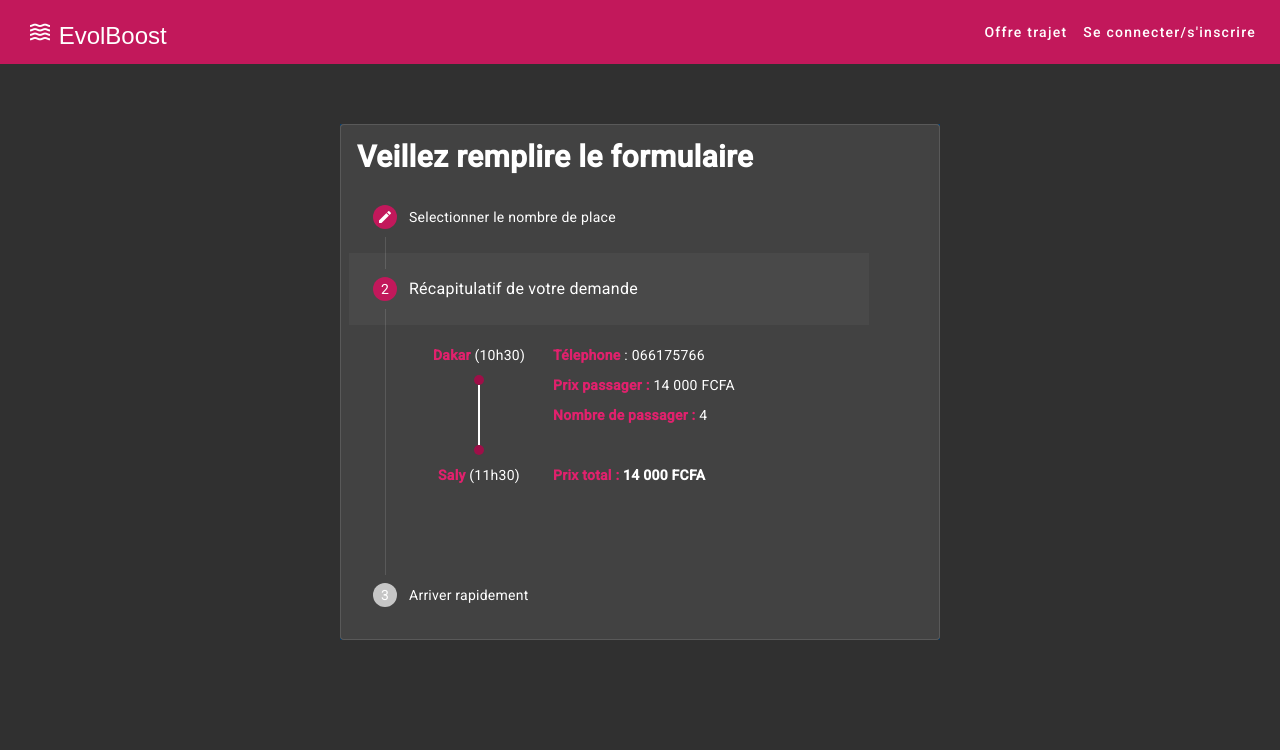
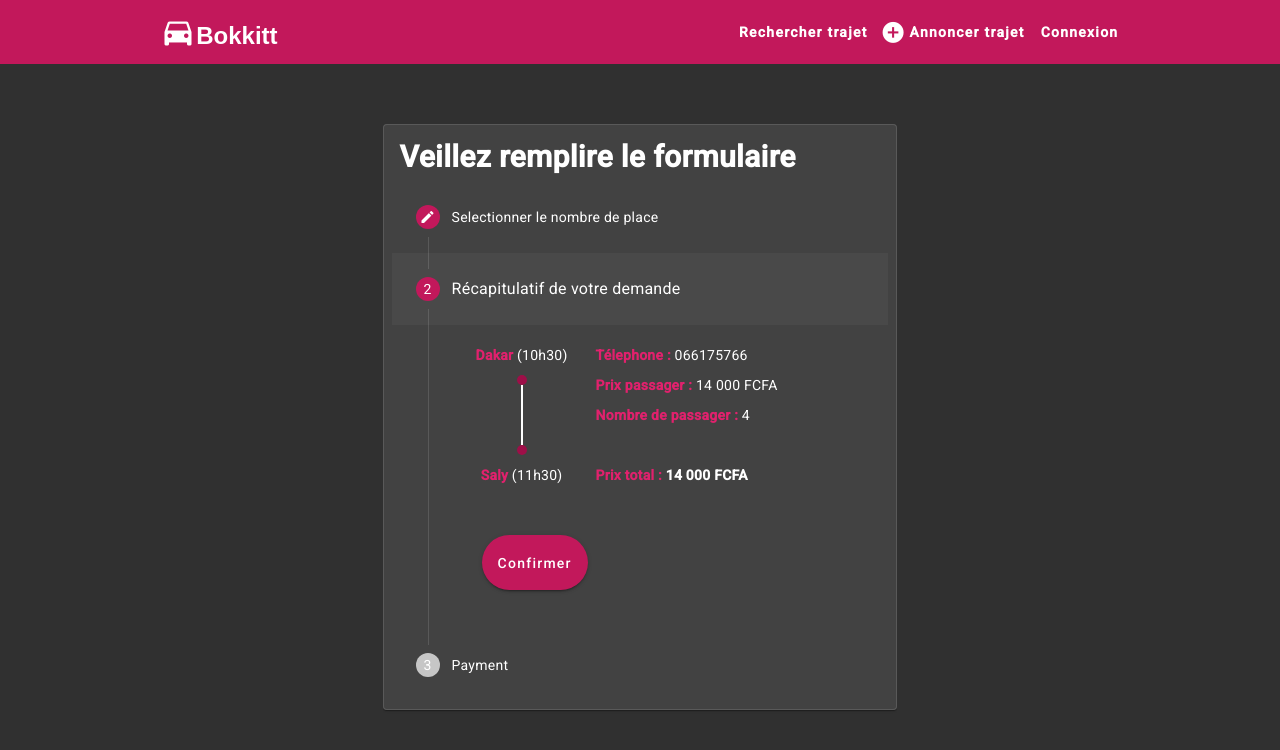
Before and after one commit to mouhamadoudou/Bokkitt-Front, an Angular app: page /reservation in a window 1280 px wide. Both pictures are taken after a click on the button "Confirmer". Shown: the top 750 px of the page. Built offline with nearby package versions, Linux system fonts and the light colour scheme.

Commit message:
Improve the design of various pages

```diff
--- a/src/app/admin/admin.component.css
+++ b/src/app/admin/admin.component.css
@@ -12,6 +12,7 @@
 }
 
 .toolbar {
+    padding: 0 12% 0 12%;
     position: sticky;
     top: 0;
     z-index: 1000;
@@ -33,6 +34,42 @@
     /* border-width: 10px; */
     padding-top: 3px;
     border-style: solid;
-    border-color:#9e0f48;
+    border-color: #9e0f48;
     width: 40px;
 }
+
+
+.bokkitt-icon {
+    /* margin-left: 400px; */
+
+    mat-icon {
+        transform: scale(1.5);
+    }
+
+    span {
+        font-weight: 600;
+    }
+}
+
+.bokkitt-nav {
+    button {
+        font-weight: 600;
+    }
+    mat-icon {
+        transform: scale(1.4);
+    }
+}
+
+@media (max-width: 768px) {
+    .bokkitt-icon {
+        margin-left: 0px;
+    }
+
+    .toolbar {
+        padding: 0;
+        position: sticky;
+        top: 0;
+        z-index: 1000;
+    }
+
+}
--- a/src/app/admin/admin.component.html
+++ b/src/app/admin/admin.component.html
@@ -2,29 +2,37 @@
     <!-- <button mat-icon-button (click)="drawerId.toggle()">
         <mat-icon> menu </mat-icon>
     </button> -->
-    <button mat-icon-button >
-        <mat-icon> waves </mat-icon>
-        EvolBoost
+    <button mat-icon-button class="bokkitt-icon">
+        <mat-icon> directions_car </mat-icon>
+        <span> Bokkitt</span>
+
     </button>
+
     <span class="spacer">
     </span>
-    <button mat-button routerLink="/home"> Offre trajet </button>
+    <div class="bokkitt-nav">
+        <button mat-button routerLink="/home"> Rechercher trajet </button>
+        <button mat-button routerLink="/home">
+        <mat-icon> add_circle </mat-icon>
+        Annoncer trajet </button>
+
         <!-- <button mat-button routerLink="profile"> Mes-Trajets </button> -->
 
         <!-- <button mat-button *ngIf="authService.roles.includes('ADMIN')">
         Annoncer un trajet
     </button> -->
         <mat-menu #importMenu class="profile-menu">
-        <button mat-menu-item > Mes informations</button>
-        <button mat-menu-item routerLink="load-students" *ngIf="authService.roles && authService.roles.includes('ADMIN')"> Mes clients</button>
+            <button mat-menu-item> Mes informations</button>
+            <button mat-menu-item routerLink="load-students"
+                *ngIf="authService.roles && authService.roles.includes('ADMIN')"> Mes clients</button>
             <button mat-menu-item routerLink="load-payments"> Hitstorique de trajet</button>
-        <button  mat-menu-item (click)="logout()" >
+            <button mat-menu-item (click)="logout()">
                 <mat-icon> exit_to_app </mat-icon>
                 Déconnexion
             </button>
         </mat-menu>
         <button mat-button routerLink="/login" *ngIf="authService.authentificated==false">
-        Se connecter/s'inscrire
+            Connexion
         </button>
 
         <button mat-button [mat-menu-trigger-for]="importMenu" *ngIf="authService.authentificated==true">
@@ -34,6 +42,8 @@
             </div>
             <!-- {{authService.username}} -->
         </button>
+    </div>
+
 </mat-toolbar>
 
 <mat-drawer-container>
--- a/src/app/home/home.component.css
+++ b/src/app/home/home.component.css
@@ -166,6 +166,9 @@ background-color: transparent;
   background-color: #AD1457;
   margin-bottom: 40px;
 
+  padding: 0 6px 0 6px;
+  border-radius: 10px;
+
 }
 
 .search-button {
--- a/src/app/reservation/reservation.component.css
+++ b/src/app/reservation/reservation.component.css
@@ -93,7 +93,7 @@ mat-card-title {
 }
 
 .label {
-    font-weight:400;
+  font-weight: 400;
   color: #ffffff;
 }
 
@@ -121,13 +121,13 @@ mat-card-title {
 
   .label {
     margin-top: 10px;
-      font-weight:400;
+    font-weight: 400;
     color: #ffffff;
   }
 
   .total {
     margin-top: 40px;
-      font-weight:400;
+    font-weight: 400;
     color: #ffffff;
     font-weight: bold;
   }
@@ -137,3 +137,12 @@ mat-card-title {
   color: #e1216d;
   font-weight: bold
 }
+
+.mat-drawer-container {
+  height: 800px;
+}
+
+.payment-form {
+  margin-top: 20px;
+  border-width: none;
+}
--- a/src/app/reservation/reservation.component.html
+++ b/src/app/reservation/reservation.component.html
@@ -1,9 +1,7 @@
 <div color="primary" class="trip-container">
     <mat-drawer-container class="drawer-content">
         <mat-drawer-content>
-
             <mat-drawer-container>
-                <div class="login-container">
                 <!-- {{loginFormGroup.value | json}} -->
                 <mat-card>
                     <mat-card appearance="outlined">
@@ -39,45 +37,59 @@
                                 </mat-step>
                                 <mat-step>
                                     <form>
-
-
                                         <ng-template matStepLabel>Récapitulatif de votre demande</ng-template>
                                         <div class="recap-contenair">
                                             <div class="container">
                                                 <div class="point-container top">
-                                                        <div class="label"> <span class="descritpion">Dakar </span> (10h30)</div>
+                                                    <div class="label"> <span class="descritpion">Dakar </span>
+                                                        (10h30)</div>
                                                     <div class="point"></div>
                                                 </div>
                                                 <div class="line"></div>
                                                 <div class="point-container bottom">
                                                     <div class="point"></div>
-                                                        <div class="label"> <span class="descritpion"> Saly</span> (11h30)</div>
+                                                    <div class="label"> <span class="descritpion"> Saly</span>
+                                                        (11h30)</div>
                                                 </div>
                                             </div>
 
                                             <div class="container-2">
-                                                    <div> <span class="descritpion">Télephone</span> : 066175766 </div>
+                                                <div> <span class="descritpion">Télephone :</span> 066175766 </div>
 
-                                                    <div class="label"> <span class="descritpion"> Prix passager :</span> 14 000 FCFA</div>
-                                                    <div class="label"> <span class="descritpion">Nombre de passager :</span> 4</div>
+                                                <div class="label"> <span class="descritpion"> Prix passager
+                                                        :</span> 14 000 FCFA</div>
+                                                <div class="label"> <span class="descritpion">Nombre de passager
+                                                        :</span> 4</div>
 
-                                                    <div class="total"> <span class="descritpion"> Prix total : </span>14 000 FCFA</div>
+                                                <div class="total"> <span class="descritpion"> Prix total :
+                                                    </span>14 000 FCFA</div>
 
                                             </div>
-
                                         </div>
-
-
-
-
+                                        <button mat-raised-button class="step-one-button" color="primary"
+                                            matStepperNext>
+                                            Confirmer
+                                        </button>
                                     </form>
                                 </mat-step>
                                 <mat-step>
-                                        <ng-template matStepLabel>Arriver rapidement</ng-template>
-                                        <mat-card-title> Vous etes arriver a destination ! </mat-card-title>
+                                    <ng-template matStepLabel>Payment</ng-template>
                                     <div>
-                                            <button mat-button matStepperPrevious>Back</button>
-                                            <button mat-button (click)="stepper.reset()">Reset</button>
+                                        <mat-card >
+                                            <form class="payment-form" [formGroup]="creditCardForm" (ngSubmit)="onSubmit()">
+                                                <mat-form-field appearance="fill">
+                                                    <mat-label>Numero wave</mat-label>
+                                                    <input matInput formControlName="Number" required>
+                                                </mat-form-field>
+
+                                                <button mat-raised-button color="primary" type="submit"
+                                                    [disabled]="creditCardForm.valid">Confirmer</button>
+                                                <button mat-raised-button matStepperPrevious>Modifier</button>
+
+                                            </form>
+                                        </mat-card>
+
+                                        <!-- <button mat-raised-button (click)="stepper.reset()">Reset</button> -->
                                     </div>
                                 </mat-step>
                             </mat-stepper>
--- a/src/app/reservation/reservation.component.ts
+++ b/src/app/reservation/reservation.component.ts
@@ -1,7 +1,9 @@
 import { Component, ViewChild, AfterViewInit, OnInit } from '@angular/core';
+import { FormBuilder, FormGroup, Validators } from '@angular/forms';
+
 import { MatStepper } from '@angular/material/stepper';
-import {MatSelectModule} from '@angular/material/select';
-import {MatFormFieldModule} from '@angular/material/form-field';
+import { MatSelectModule } from '@angular/material/select';
+import { MatFormFieldModule } from '@angular/material/form-field';
 import { ActivatedRoute } from '@angular/router';
 import { DataService } from '../services/data.service';
 import { Router } from '@angular/router';
@@ -11,9 +13,24 @@ import { Router } from '@angular/router';
   templateUrl: './reservation.component.html',
   styleUrl: './reservation.component.css'
 })
-export class ReservationComponent implements AfterViewInit {
+export class ReservationComponent implements AfterViewInit, OnInit {
   @ViewChild('stepper') private stepper!: MatStepper;
   trajectData: any;
+  creditCardForm!: FormGroup;
+
+  constructor(private fb: FormBuilder) {}
+
+  ngOnInit() {
+    this.creditCardForm = this.fb.group({
+      Number: ['', [Validators.required, Validators.pattern('^[0-9]')]],
+    });
+  }
+
+  onSubmit() {
+    if (this.creditCardForm.valid) {
+      console.log('Form Submitted', this.creditCardForm.value);
+    }
+  }
 
   ngAfterViewInit() {
     this.startStepper();
```
Also changed, not shown: 1 other file (tests, documents, lock files or other folders). Lines whose indentation alone changed are shown as unchanged.
